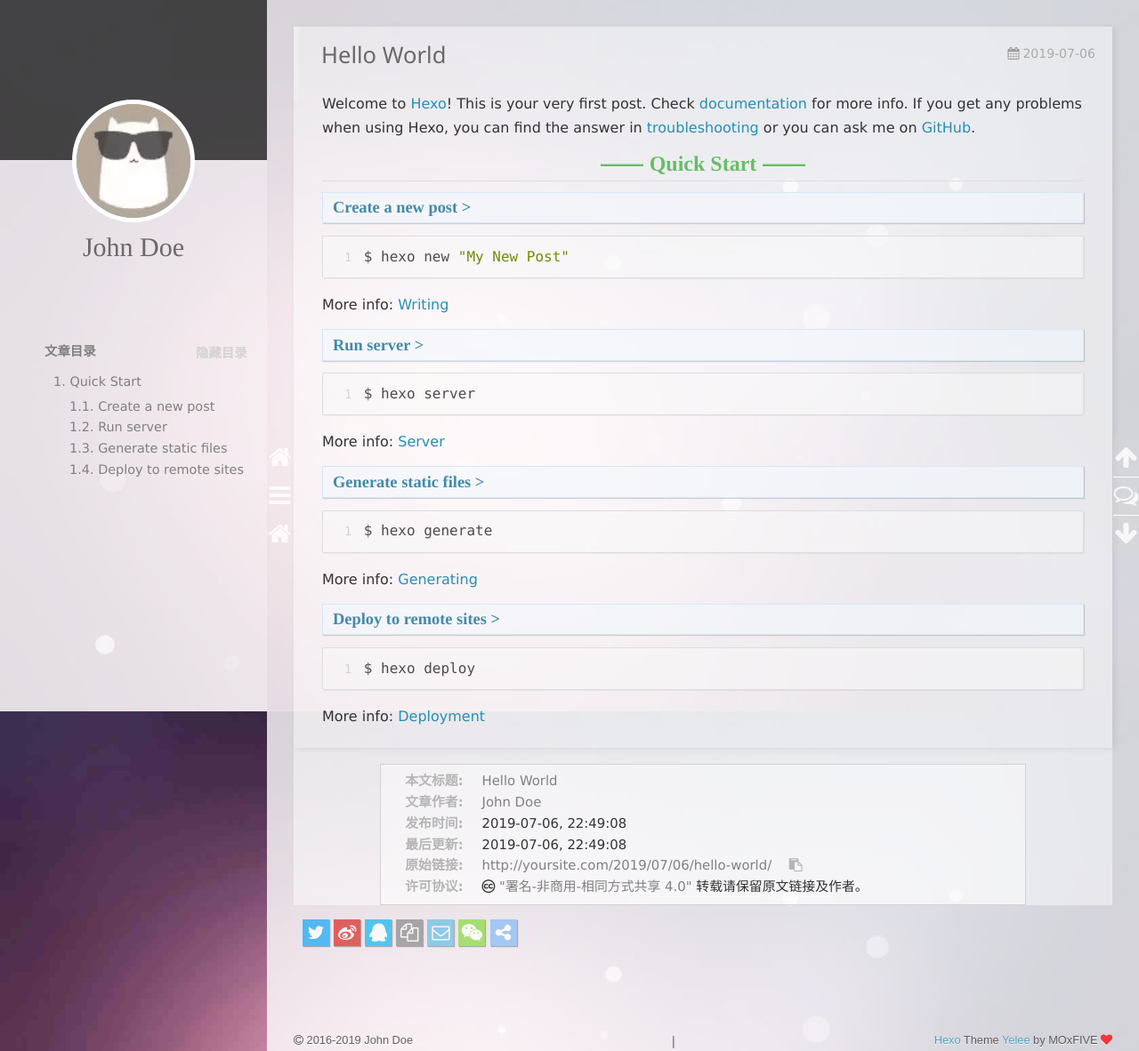
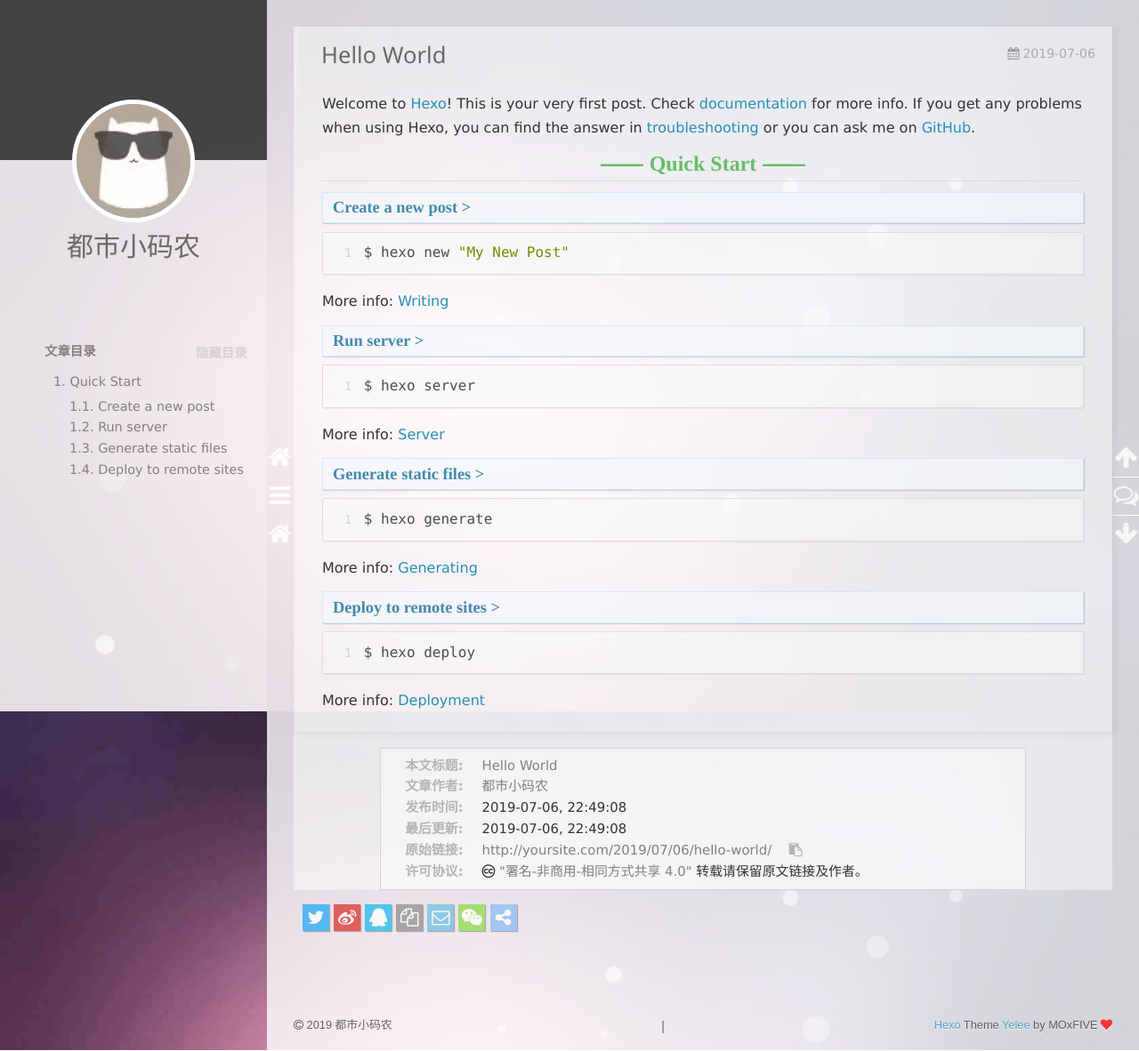
Before and after one commit to lianyf1994/lianyf1994.github.io, a plain HTML site: page 2019/07/06/hello-world/index.html in a window 1280 px wide. Shown: the top 1182 px of the page at 89% size. Drawn offline with nearby package versions, Linux system fonts and the light colour scheme; some packages are replaced by stand-ins of ours; a script that the page names is missing.

Commit message:
Site updated: 2019-07-07 21:41:33

```diff
--- a/2019/07/06/hello-world/index.html
+++ b/2019/07/06/hello-world/index.html
@@ -11,7 +11,7 @@
 <meta http-equiv="X-UA-Compatible" content="IE=edge, chrome=1">
 <meta name="viewport" content="width=device-width, initial-scale=1, maximum-scale=1, user-scalable=no">
 <meta name="format-detection" content="telephone=no">
-<meta name="author" content="John Doe">
+<meta name="author" content="都市小码农">
 
 
 
@@ -19,7 +19,7 @@
 <meta property="og:type" content="article">
 <meta property="og:title" content="Hello World">
 <meta property="og:url" content="http://yoursite.com/2019/07/06/hello-world/index.html">
-<meta property="og:site_name" content="Hexo">
+<meta property="og:site_name" content="都市小码农">
 <meta property="og:description" content="Welcome to Hexo! This is your very first post. Check documentation for more info. If you get any problems when using Hexo, you can find the answer in troubleshooting or you can ask me on GitHub. Quick">
 <meta property="og:locale" content="default">
 <meta property="og:updated_time" content="2019-07-06T14:49:08.423Z">
@@ -30,7 +30,7 @@
 <link rel="apple-touch-icon" href="/apple-touch-icon.png">
 
 
-    <link rel="alternate" href="/atom.xml" title="Hexo" type="application/atom+xml">
+    <link rel="alternate" href="/atom.xml" title="都市小码农" type="application/atom+xml">
 
 
 
@@ -57,7 +57,7 @@
 <link href="//cdn.bootcss.com/font-awesome/4.6.3/css/font-awesome.min.css" rel="stylesheet">
 
 
-<title>Hello World | Hexo</title>
+<title>Hello World | 都市小码农</title>
 
 <script src="//cdn.bootcss.com/jquery/2.2.4/jquery.min.js"></script>
 <script src="//cdn.bootcss.com/clipboard.js/1.5.10/clipboard.min.js"></script>
@@ -100,7 +100,7 @@
             <img src="/img/avatar.png" class="animated zoomIn">
         </a>
         <hgroup>
-          <h1 class="header-author"><a href="/">John Doe</a></h1>
+          <h1 class="header-author"><a href="/">都市小码农</a></h1>
         </hgroup>
 
 
@@ -217,7 +217,7 @@
       <nav id="mobile-nav">
       <div class="overlay">
           <div class="slider-trigger"></div>
-          <h1 class="header-author js-mobile-header hide"><a href="/" title="回到主页">John Doe</a></h1>
+          <h1 class="header-author js-mobile-header hide"><a href="/" title="回到主页">都市小码农</a></h1>
       </div>
     <div class="intrude-less">
         <header id="header" class="inner">
@@ -225,7 +225,7 @@
                 <img src="/img/avatar.png" class="animated zoomIn">
             </a>
             <hgroup>
-              <h1 class="header-author"><a href="/" title="回到主页">John Doe</a></h1>
+              <h1 class="header-author"><a href="/" title="回到主页">都市小码农</a></h1>
             </hgroup>
 
             <nav class="header-menu">
@@ -294,18 +294,17 @@
 
 
         <p>Welcome to <a href="https://hexo.io/" target="_blank" rel="noopener">Hexo</a>! This is your very first post. Check <a href="https://hexo.io/docs/" target="_blank" rel="noopener">documentation</a> for more info. If you get any problems when using Hexo, you can find the answer in <a href="https://hexo.io/docs/troubleshooting.html" target="_blank" rel="noopener">troubleshooting</a> or you can ask me on <a href="https://github.com/hexojs/hexo/issues" target="_blank" rel="noopener">GitHub</a>.</p>
-<h2>Quick Start</h2>
-<h3>Create a new post</h3>
-<p><figure class="highlight bash"><table><tr><td class="gutter"><pre><span class="line">1</span><br></pre></td><td class="code"><pre><span class="line">$ hexo new <span class="string">"My New Post"</span></span><br></pre></td></tr></table></figure></p>
+<h2 id="Quick-Start"><a href="#Quick-Start" class="headerlink" title="Quick Start"></a>Quick Start</h2><h3 id="Create-a-new-post"><a href="#Create-a-new-post" class="headerlink" title="Create a new post"></a>Create a new post</h3><figure class="highlight bash"><table><tr><td class="gutter"><pre><span class="line">1</span><br></pre></td><td class="code"><pre><span class="line">$ hexo new <span class="string">"My New Post"</span></span><br></pre></td></tr></table></figure>
+
 <p>More info: <a href="https://hexo.io/docs/writing.html" target="_blank" rel="noopener">Writing</a></p>
-<h3>Run server</h3>
-<p><figure class="highlight bash"><table><tr><td class="gutter"><pre><span class="line">1</span><br></pre></td><td class="code"><pre><span class="line">$ hexo server</span><br></pre></td></tr></table></figure></p>
+<h3 id="Run-server"><a href="#Run-server" class="headerlink" title="Run server"></a>Run server</h3><figure class="highlight bash"><table><tr><td class="gutter"><pre><span class="line">1</span><br></pre></td><td class="code"><pre><span class="line">$ hexo server</span><br></pre></td></tr></table></figure>
+
 <p>More info: <a href="https://hexo.io/docs/server.html" target="_blank" rel="noopener">Server</a></p>
-<h3>Generate static files</h3>
-<p><figure class="highlight bash"><table><tr><td class="gutter"><pre><span class="line">1</span><br></pre></td><td class="code"><pre><span class="line">$ hexo generate</span><br></pre></td></tr></table></figure></p>
+<h3 id="Generate-static-files"><a href="#Generate-static-files" class="headerlink" title="Generate static files"></a>Generate static files</h3><figure class="highlight bash"><table><tr><td class="gutter"><pre><span class="line">1</span><br></pre></td><td class="code"><pre><span class="line">$ hexo generate</span><br></pre></td></tr></table></figure>
+
 <p>More info: <a href="https://hexo.io/docs/generating.html" target="_blank" rel="noopener">Generating</a></p>
-<h3>Deploy to remote sites</h3>
-<p><figure class="highlight bash"><table><tr><td class="gutter"><pre><span class="line">1</span><br></pre></td><td class="code"><pre><span class="line">$ hexo deploy</span><br></pre></td></tr></table></figure></p>
+<h3 id="Deploy-to-remote-sites"><a href="#Deploy-to-remote-sites" class="headerlink" title="Deploy to remote sites"></a>Deploy to remote sites</h3><figure class="highlight bash"><table><tr><td class="gutter"><pre><span class="line">1</span><br></pre></td><td class="code"><pre><span class="line">$ hexo deploy</span><br></pre></td></tr></table></figure>
+
 <p>More info: <a href="https://hexo.io/docs/deployment.html" target="_blank" rel="noopener">Deployment</a></p>
 
 
@@ -316,12 +315,12 @@
 
     <div class="copyright">
         <p><span>本文标题:</span><a href="/2019/07/06/hello-world/">Hello World</a></p>
-        <p><span>文章作者:</span><a href="/" title="回到主页">John Doe</a></p>
+        <p><span>文章作者:</span><a href="/" title="回到主页">都市小码农</a></p>
         <p><span>发布时间:</span>2019-07-06, 22:49:08</p>
         <p><span>最后更新:</span>2019-07-06, 22:49:08</p>
         <p>
             <span>原始链接:</span><a class="post-url" href="/2019/07/06/hello-world/" title="Hello World">http://yoursite.com/2019/07/06/hello-world/</a>
-            <span class="copy-path" data-clipboard-text="原文: http://yoursite.com/2019/07/06/hello-world/　　作者: John Doe" title="点击复制文章链接"><i class="fa fa-clipboard"></i></span>
+            <span class="copy-path" data-clipboard-text="原文: http://yoursite.com/2019/07/06/hello-world/　　作者: 都市小码农" title="点击复制文章链接"><i class="fa fa-clipboard"></i></span>
             <script> var clipboard = new Clipboard('.copy-path'); </script>
         </p>
         <p>
@@ -337,7 +336,7 @@
     <div id="toc" class="toc-article">
         <strong class="toc-title">文章目录</strong>
 
-            <ol class="toc"><li class="toc-item toc-level-2"><a class="toc-link" href="#null"><span class="toc-number">1.</span> <span class="toc-text">Quick Start</span></a><ol class="toc-child"><li class="toc-item toc-level-3"><a class="toc-link" href="#null"><span class="toc-number">1.1.</span> <span class="toc-text">Create a new post</span></a></li><li class="toc-item toc-level-3"><a class="toc-link" href="#null"><span class="toc-number">1.2.</span> <span class="toc-text">Run server</span></a></li><li class="toc-item toc-level-3"><a class="toc-link" href="#null"><span class="toc-number">1.3.</span> <span class="toc-text">Generate static files</span></a></li><li class="toc-item toc-level-3"><a class="toc-link" href="#null"><span class="toc-number">1.4.</span> <span class="toc-text">Deploy to remote sites</span></a></li></ol></li></ol>
+            <ol class="toc"><li class="toc-item toc-level-2"><a class="toc-link" href="#Quick-Start"><span class="toc-number">1.</span> <span class="toc-text">Quick Start</span></a><ol class="toc-child"><li class="toc-item toc-level-3"><a class="toc-link" href="#Create-a-new-post"><span class="toc-number">1.1.</span> <span class="toc-text">Create a new post</span></a></li><li class="toc-item toc-level-3"><a class="toc-link" href="#Run-server"><span class="toc-number">1.2.</span> <span class="toc-text">Run server</span></a></li><li class="toc-item toc-level-3"><a class="toc-link" href="#Generate-static-files"><span class="toc-number">1.3.</span> <span class="toc-text">Generate static files</span></a></li><li class="toc-item toc-level-3"><a class="toc-link" href="#Deploy-to-remote-sites"><span class="toc-number">1.4.</span> <span class="toc-text">Deploy to remote sites</span></a></li></ol></li></ol>
 
     </div>
     <style>
@@ -373,7 +372,7 @@
         </div>
         <script>
             window._bd_share_config={
-                "common":{"bdSnsKey":{},"bdText":"Hello World　| Hexo　","bdMini":"2","bdMiniList":false,"bdPic":"","bdStyle":"0","bdSize":"24"},"share":{}};with(document)0[(getElementsByTagName('head')[0]||body).appendChild(createElement('script')).src='http://bdimg.share.baidu.com/static/api/js/share.js?v=89860593.js?cdnversion='+~(-new Date()/36e5)];
+                "common":{"bdSnsKey":{},"bdText":"Hello World　| 都市小码农　","bdMini":"2","bdMiniList":false,"bdPic":"","bdStyle":"0","bdSize":"24"},"share":{}};with(document)0[(getElementsByTagName('head')[0]||body).appendChild(createElement('script')).src='http://bdimg.share.baidu.com/static/api/js/share.js?v=89860593.js?cdnversion='+~(-new Date()/36e5)];
         </script>
 
 
@@ -417,7 +416,7 @@
         <div id="footer-info">
             <div class="footer-left">
                 <i class="fa fa-copyright"></i>
-                2016-2019 John Doe
+                2019 都市小码农
             </div>
             <div class="footer-right">
                 <a href="http://hexo.io/" target="_blank" title="快速、简洁且高效的博客框架">Hexo</a>  Theme <a href="https://github.com/MOxFIVE/hexo-theme-yelee" target="_blank" title="简而不减 Hexo 双栏博客主题  v3.5">Yelee</a> by MOxFIVE <i class="fa fa-heart animated infinite pulse"></i>
```
Also changed, not shown: archives/2019/07/index.html (+10 -10 lines), archives/2019/index.html (+10 -10 lines), archives/index.html (+10 -10 lines), index.html (+18 -19 lines).
